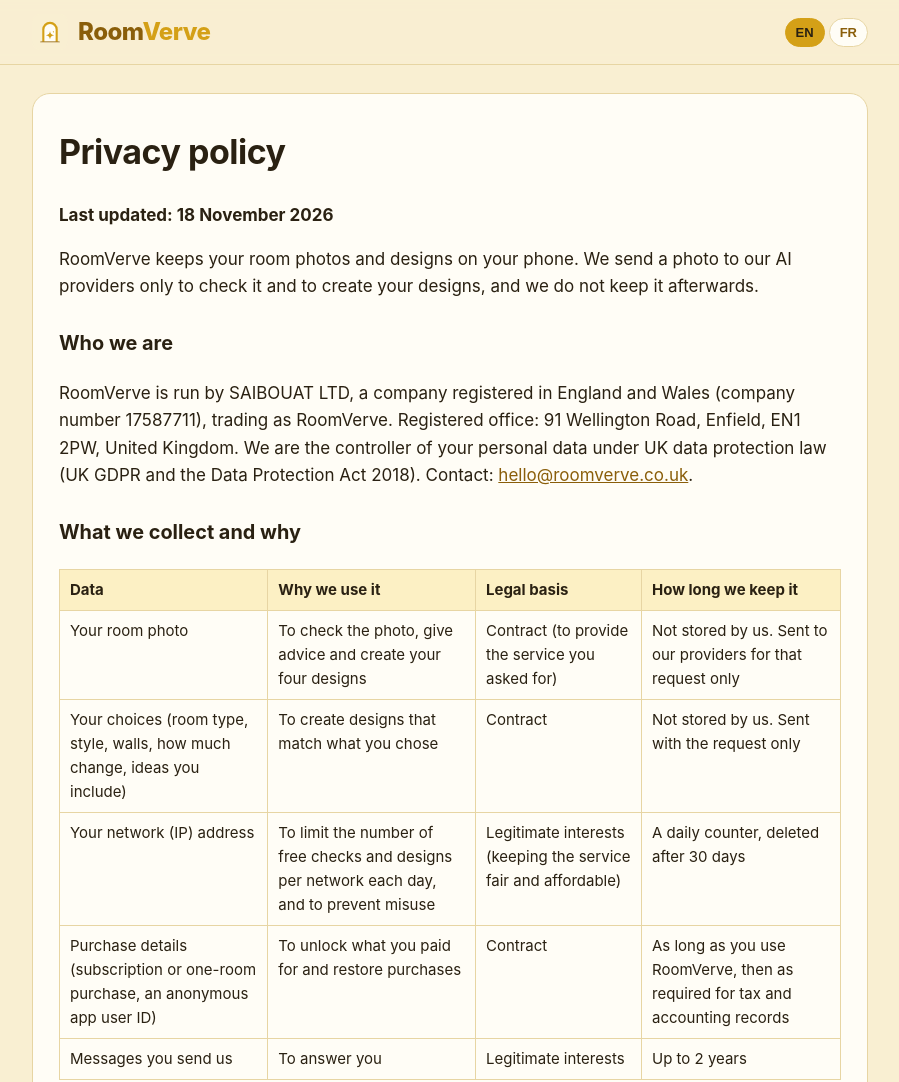
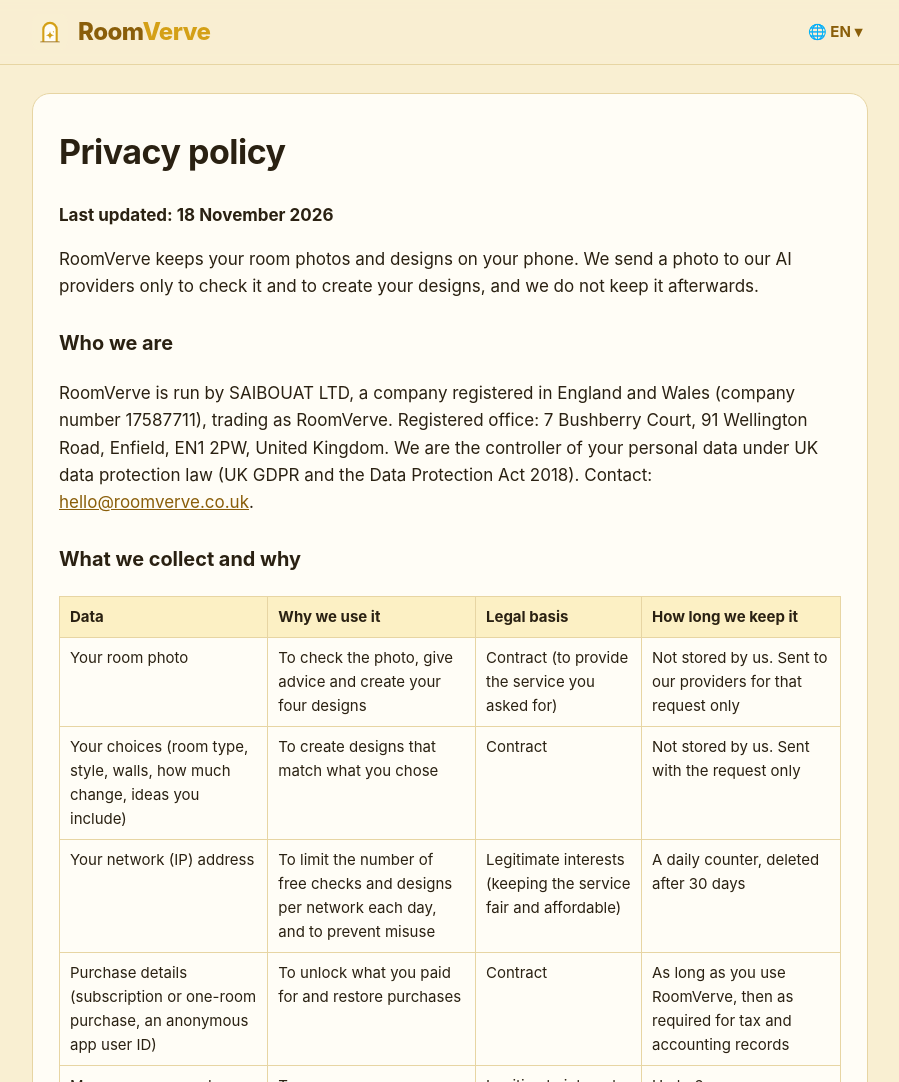
Before and after one commit to Saibouat/roomverve-website, a plain HTML site: page privacy.html in a window 1280 px wide. Shown: the top 1082 px of the page, without its empty margins (190-1089 px from the left). Drawn offline with Linux system fonts and the light colour scheme.

Commit message:
App-style language picker (🌐 EN ▾ menu); registered office includes 7 Bushberry Court
Co-Authored-By: Claude Opus 5.5 <noreply@anthropic.com>
Claude-Session: https://claude.ai/code/session_01SN1nMhpnA1T5YQ3WuQEnwV

```diff
--- a/privacy.html
+++ b/privacy.html
@@ -13,8 +13,8 @@ header .wrap{display:flex;align-items:center;justify-content:space-between;heigh
 .brand{display:flex;align-items:center;gap:10px;text-decoration:none}
 .brand img{width:36px;height:36px;border-radius:9px}
 .word{font-weight:800;font-size:24px;letter-spacing:-.5px}.word .r{color:var(--deep)}.word .v{color:var(--gold)}
-.lang{display:flex;gap:4px}.lang button{border:1px solid var(--line);background:var(--card);color:var(--deep);font-weight:700;font-size:13px;padding:6px 10px;border-radius:999px;cursor:pointer}
-.lang button[aria-pressed=true]{background:var(--gold);color:var(--ink);border-color:var(--gold)}
+.lang{position:relative}.lang-btn{border:0;background:none;color:var(--deep);font:inherit;font-weight:700;font-size:15px;padding:8px 6px;cursor:pointer;border-radius:8px}.lang-btn:hover,.lang-btn[aria-expanded=true]{background:rgba(212,160,23,.15)}
+.lang-menu{display:none;position:absolute;right:0;top:calc(100% + 6px);min-width:180px;background:var(--card);border:1px solid var(--line);border-radius:14px;box-shadow:0 8px 24px rgba(60,40,0,.15);padding:6px;margin:0;list-style:none}.lang-menu.open{display:block}.lang-menu button{display:flex;justify-content:space-between;align-items:center;width:100%;border:0;background:none;font:inherit;font-size:16px;color:var(--ink);padding:10px 12px;border-radius:10px;cursor:pointer;text-align:left}.lang-menu button:hover{background:rgba(212,160,23,.12)}.lang-menu button[aria-checked=true]{font-weight:700;color:var(--deep)}.lang-menu button[aria-checked=true]::after{content:'✓';color:var(--gold);font-weight:800}
 .hero{padding:64px 0 40px;text-align:center}
 .hero img{width:112px;height:112px;border-radius:26px;box-shadow:0 10px 30px rgba(138,94,10,.18)}
 .hero h1{font-size:clamp(32px,6vw,52px);line-height:1.1;margin:22px 0 12px;letter-spacing:-1px}
@@ -41,11 +41,11 @@ footer .wrap{display:flex;flex-wrap:wrap;gap:8px 22px;justify-content:space-betw
 </style></head>
 <body>
 <header><div class="wrap"><a class="brand" href="index.html"><img src="icon.svg" alt=""><span class="word"><span class="r">Room</span><span class="v">Verve</span></span></a>
-<div class="lang" role="group" aria-label="Language"><button data-set="en">EN</button><button data-set="fr">FR</button></div></div></header>
+<div class="lang"><button class="lang-btn" type="button" aria-haspopup="true" aria-expanded="false" aria-label="Language / Langue">🌐 <span class="lang-code">EN</span> ▾</button><ul class="lang-menu" role="menu"><li><button type="button" role="menuitemradio" data-set="en">English</button></li><li><button type="button" role="menuitemradio" data-set="fr">Français</button></li></ul></div></div></header>
 <main class="wrap"><div class="doc" data-lang="en"><h1>Privacy policy</h1><p><strong>Last updated: 18 November 2026</strong></p>
 <p>RoomVerve keeps your room photos and designs on your phone. We send a photo to our AI providers only to check it and to create your designs, and we do not keep it afterwards.</p>
 <h3>Who we are</h3>
-<p>RoomVerve is run by SAIBOUAT LTD, a company registered in England and Wales (company number 17587711), trading as RoomVerve. Registered office: 91 Wellington Road, Enfield, EN1 2PW, United Kingdom. We are the controller of your personal data under UK data protection law (UK GDPR and the Data Protection Act 2018). Contact: <a href="mailto:hello@roomverve.co.uk">hello@roomverve.co.uk</a>.</p>
+<p>RoomVerve is run by SAIBOUAT LTD, a company registered in England and Wales (company number 17587711), trading as RoomVerve. Registered office: 7 Bushberry Court, 91 Wellington Road, Enfield, EN1 2PW, United Kingdom. We are the controller of your personal data under UK data protection law (UK GDPR and the Data Protection Act 2018). Contact: <a href="mailto:hello@roomverve.co.uk">hello@roomverve.co.uk</a>.</p>
 <h3>What we collect and why</h3>
 <table>
 <thead>
@@ -145,7 +145,7 @@ footer .wrap{display:flex;flex-wrap:wrap;gap:8px 22px;justify-content:space-betw
 <div class="doc" data-lang="fr"><h1>Politique de confidentialité</h1><p><strong>Dernière mise à jour : 18 novembre 2026</strong></p>
 <p>RoomVerve conserve les photos et propositions de vos pièces sur votre téléphone. Nous envoyons une photo à nos fournisseurs d’IA uniquement pour la vérifier et créer vos propositions, et nous ne la gardons pas ensuite.</p>
 <h3>Qui sommes-nous</h3>
-<p>RoomVerve est exploité par SAIBOUAT LTD, société immatriculée en Angleterre et au pays de Galles (numéro 17587711), exerçant sous le nom RoomVerve. Siège social : 91 Wellington Road, Enfield, EN1 2PW, Royaume-Uni. Nous sommes responsables du traitement de vos données personnelles au sens du droit britannique (UK GDPR et Data Protection Act 2018). Contact : <a href="mailto:hello@roomverve.co.uk">hello@roomverve.co.uk</a>.</p>
+<p>RoomVerve est exploité par SAIBOUAT LTD, société immatriculée en Angleterre et au pays de Galles (numéro 17587711), exerçant sous le nom RoomVerve. Siège social : 7 Bushberry Court, 91 Wellington Road, Enfield, EN1 2PW, Royaume-Uni. Nous sommes responsables du traitement de vos données personnelles au sens du droit britannique (UK GDPR et Data Protection Act 2018). Contact : <a href="mailto:hello@roomverve.co.uk">hello@roomverve.co.uk</a>.</p>
 <h3>Données collectées et pourquoi</h3>
 <table>
 <thead>
@@ -242,17 +242,23 @@ footer .wrap{display:flex;flex-wrap:wrap;gap:8px 22px;justify-content:space-betw
 <p>Les photos sont envoyées par des connexions chiffrées (HTTPS). Nos clés secrètes restent sur notre serveur et ne sont jamais dans l’application.</p>
 <h3>Modifications</h3>
 <p>Si nous modifions cette politique, nous mettrons à jour la date ci-dessus et vous en informerons dans l’application lorsque le changement vous concerne.</p></div></main>
-<footer><div class="wrap"><span>© 2026 SAIBOUAT LTD, trading as RoomVerve · <span data-lang="en">Registered in England and Wales, company no. 17587711 · Registered office: 91 Wellington Road, Enfield, EN1 2PW</span><span data-lang="fr">Société immatriculée en Angleterre et au pays de Galles, n° 17587711 · Siège social : 91 Wellington Road, Enfield, EN1 2PW</span> · <a href="mailto:hello@roomverve.co.uk">hello@roomverve.co.uk</a></span>
+<footer><div class="wrap"><span>© 2026 SAIBOUAT LTD, <span data-lang="en">trading as</span><span data-lang="fr">exerçant sous le nom</span> RoomVerve · <span data-lang="en">Registered in England and Wales, company no. 17587711 · Registered office: 7 Bushberry Court, 91 Wellington Road, Enfield, EN1 2PW</span><span data-lang="fr">Société immatriculée en Angleterre et au pays de Galles, n° 17587711 · Siège social : 7 Bushberry Court, 91 Wellington Road, Enfield, EN1 2PW</span> · <a href="mailto:hello@roomverve.co.uk">hello@roomverve.co.uk</a></span>
 <span><a href="privacy.html"><span data-lang="en">Privacy policy</span><span data-lang="fr">Confidentialité</span></a> · <a href="terms.html"><span data-lang="en">Terms of use</span><span data-lang="fr">Conditions d’utilisation</span></a></span></div></footer>
 <script>
 (function(){
   var saved=null;try{saved=localStorage.getItem('rv-lang')}catch(e){}
   var nav=(navigator.language||'en').toLowerCase();
   var lang=saved||(nav.indexOf('fr')===0?'fr':'en');
+  var btn=document.querySelector('.lang-btn'),menu=document.querySelector('.lang-menu');
+  function close(){menu.classList.remove('open');btn.setAttribute('aria-expanded','false')}
   function set(l){document.documentElement.lang=l;
-    document.querySelectorAll('.lang button').forEach(function(b){b.setAttribute('aria-pressed',b.dataset.set===l)});
+    document.querySelector('.lang-code').textContent=l.toUpperCase();
+    menu.querySelectorAll('button').forEach(function(b){b.setAttribute('aria-checked',b.dataset.set===l)});
     try{localStorage.setItem('rv-lang',l)}catch(e){}}
-  document.querySelectorAll('.lang button').forEach(function(b){b.addEventListener('click',function(){set(b.dataset.set)})});
+  btn.addEventListener('click',function(e){e.stopPropagation();var o=!menu.classList.contains('open');menu.classList.toggle('open',o);btn.setAttribute('aria-expanded',o)});
+  menu.querySelectorAll('button').forEach(function(b){b.addEventListener('click',function(){set(b.dataset.set);close();btn.focus()})});
+  document.addEventListener('click',close);
+  document.addEventListener('keydown',function(e){if(e.key==='Escape')close()});
   set(lang);
 })();
 </script></body></html>
```
Also changed, not shown: index.html (+12 -6 lines), terms.html (+14 -8 lines).
